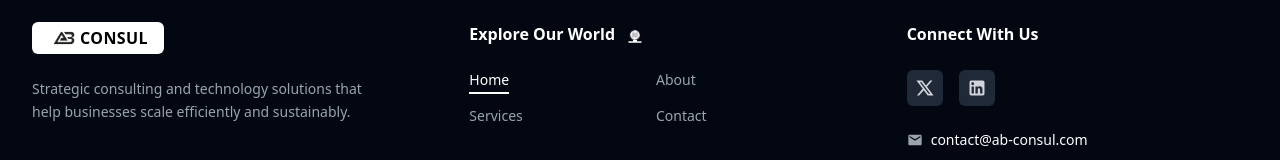
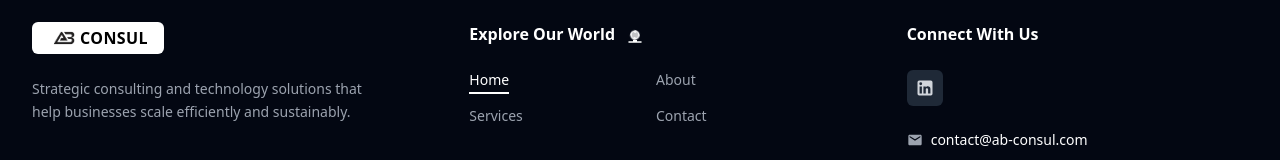
Before and after one commit to l-tting/ab-consul, a Next.js app in the folder my-app/: page / in a window 1280 px wide. Shown: the part 3086-3246 px from the top of the page. Built offline with nearby package versions, Linux system fonts and the light colour scheme.

Commit message:
removed x social link in footer

```diff
--- a/my-app/src/components/Footer.jsx
+++ b/my-app/src/components/Footer.jsx
@@ -9,15 +9,15 @@ function Footer() {
   const pathname = usePathname();
 
   const socialIcons = [
-    {
-      name: "X",
-      href: "https://x.com/",
-      svg: (
-        <svg className="h-5 w-5" viewBox="0 0 24 24" fill="currentColor">
-          <path d="M10.488 14.651L15.25 21h7l-7.858-10.478L20.93 3h-2.65l-5.117 5.886L8.75 3h-7l7.51 10.015L2.32 21h2.65zM16.25 19L5.75 5h2l10.5 14z"></path>
-        </svg>
-      ),
-    },
+    // {
+    //   name: "X",
+    //   href: "https://x.com/",
+    //   svg: (
+    //     <svg className="h-5 w-5" viewBox="0 0 24 24" fill="currentColor">
+    //       <path d="M10.488 14.651L15.25 21h7l-7.858-10.478L20.93 3h-2.65l-5.117 5.886L8.75 3h-7l7.51 10.015L2.32 21h2.65zM16.25 19L5.75 5h2l10.5 14z"></path>
+    //     </svg>
+    //   ),
+    // },
     {
       name: "LinkedIn",
       href: "https://www.linkedin.com/company/ab-consul/",
```
